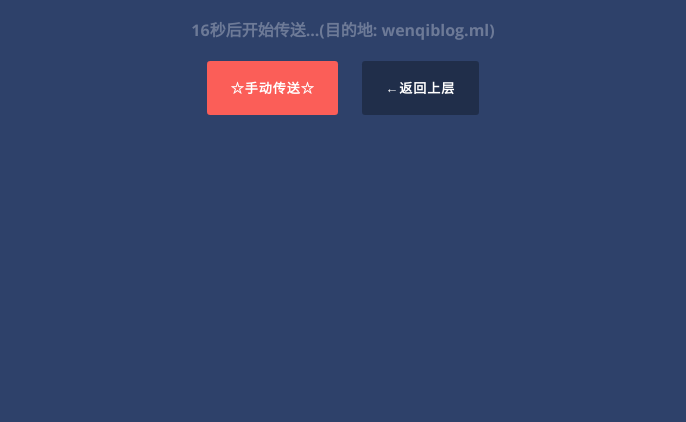
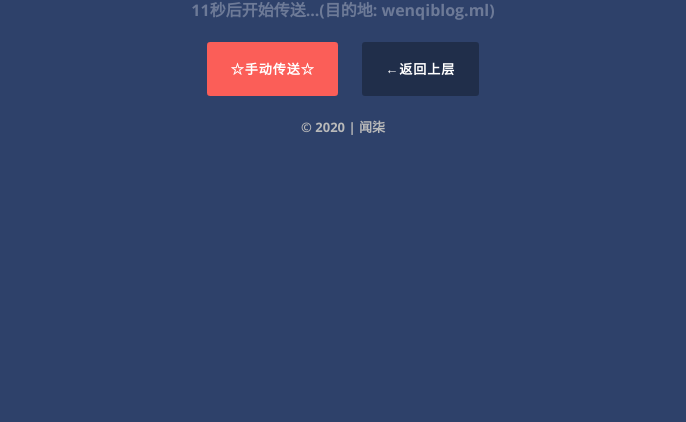
Before and after one commit to WenqiOfficial/wenqiofficial.github.io, a plain HTML site: page index.html in a window 1280 px wide. Shown: the part 378-800 px from the top of the page, without its empty margins (297-983 px from the left). Drawn offline with nearby package versions, Linux system fonts and the light colour scheme.

Commit message:
Add files via upload

```diff
--- a/index.html
+++ b/index.html
@@ -17,20 +17,23 @@
 <section class="cd-intro">
 	<div class="cd-intro-content mask">
 		<h1 data-content="秘密の小屋已迁移至新地点"><span>秘密の小屋已迁移至新地点</span></h1>
-		<p><span id="time">22</span>秒后开始传送...(目的地: wenqiblog.ml)</p>
+		<p><span id="time">17</span>秒后开始传送...(目的地: wenqiblog.ml)</p>
 		<div class="action-wrapper">
 			<p>
 				<a href="https://wenqiblog.ml" class="cd-btn main-action">☆手动传送☆</a>
 				<a href=”bai#” onClick=”javascript :history.back(-1);” class="cd-btn">←返回上层</a>
 			</p>
 		</div>
+	<p style="text-align: center; font-size: 13px; color: #b9b9b9;">&copy; 2020 | 闻柒</p>
 	</div>
 </section>
+
 
 <script src="js/jquery-2.1.4.js"></script>
 <script src="js/main.js"></script> <!-- Resource jQuery -->
 </body>
 </html>
+
 
 <!---倒计时代码--->
 <script>function delayUrl(url) {
```
